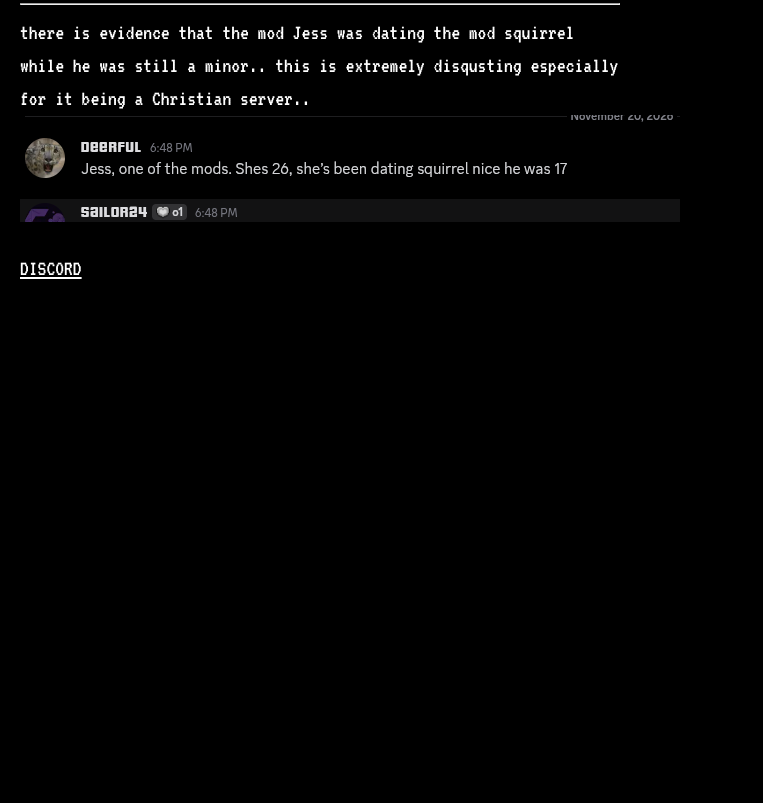
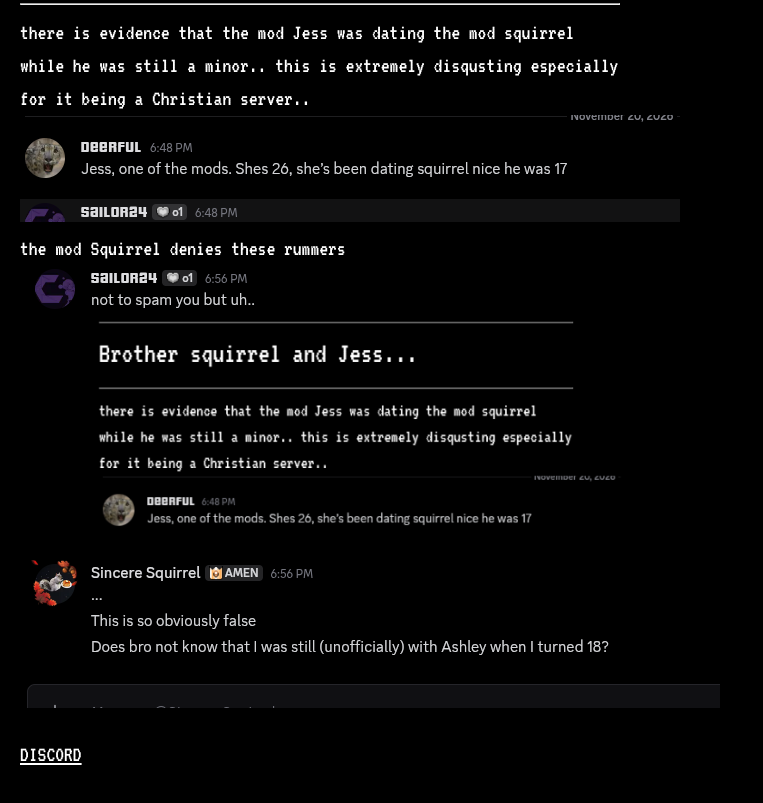
Before and after one commit to jesus-server-files/main, a plain HTML site: page index.html in a window 1280 px wide. Shown: the part 2162-2965 px from the top of the page, without its empty margins (0-763 px from the left). Before the commit the page ends 2487 px from the top, so only its background shows below. Drawn offline with Linux system fonts and the light colour scheme.

Commit message:
Update index.html with new statement about Squirrel
Added a statement about the mod Squirrel denying rumors.

```diff
--- a/index.html
+++ b/index.html
@@ -93,6 +93,8 @@ on Friday, November 20, 2026, a member of the Jesus discord server by the name o
         there is evidence that the mod Jess was dating the mod squirrel while he was still a minor..
         this is extremely disqusting especially for it being a Christian server..
         <img src="Screenshot_2026-11-20_18-48-51.png"></img>
+        the mod Squirrel denies these rummers
+        <img src="Screenshot_2026-11-20_18-57-17.png"></img>
 
 
         </p>
```
